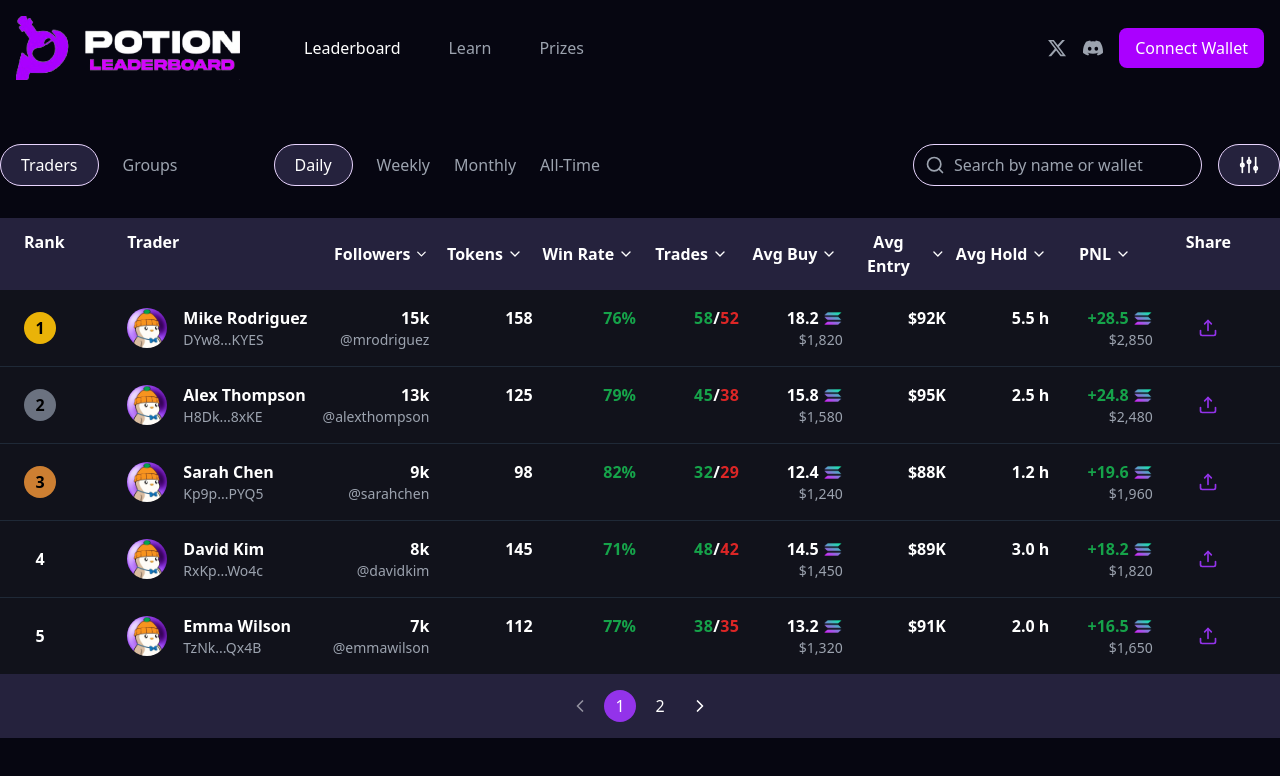
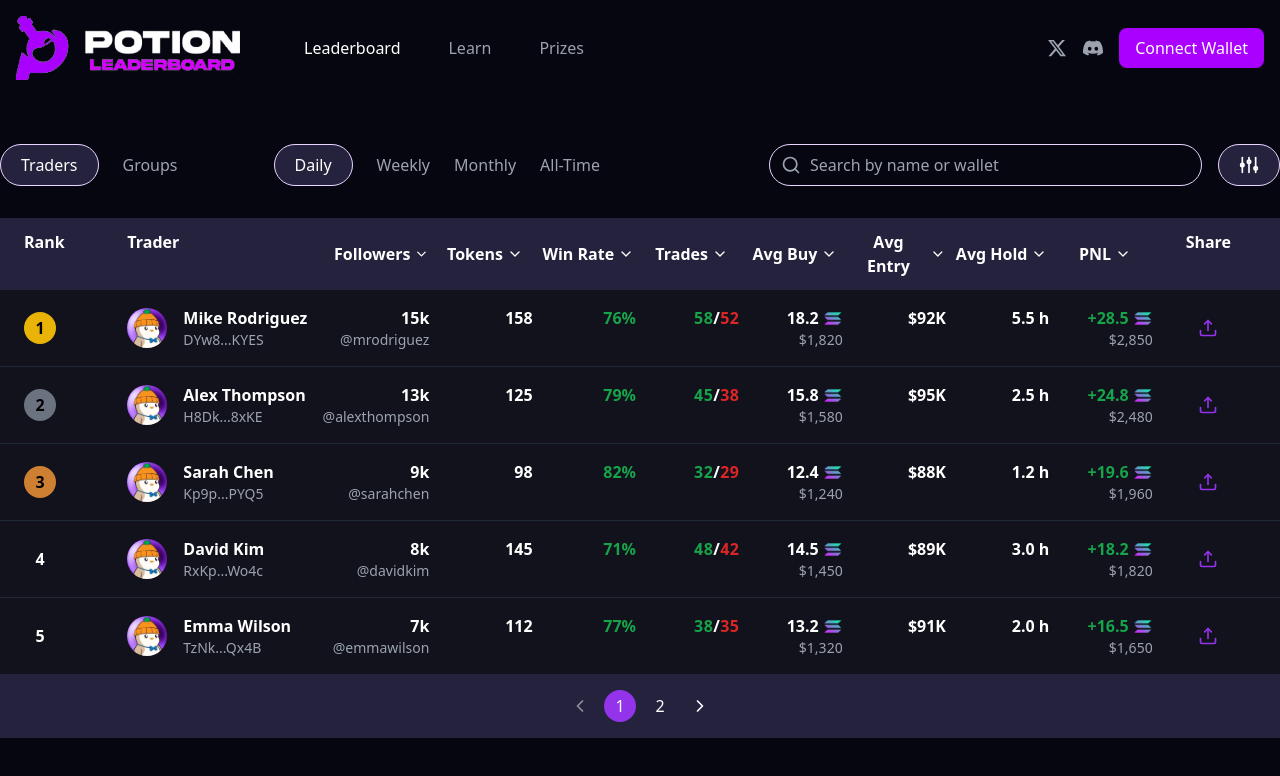
Before and after one commit to deiv-hash/potion-leaderboard, a Next.js app: page / in a window 1280 px wide. Shown: the top 776 px of the page. Built offline with nearby package versions, Linux system fonts and the light colour scheme.

Commit message:
Adjust search input padding in Searchbar

```diff
--- a/app/components/Searchbar.tsx
+++ b/app/components/Searchbar.tsx
@@ -15,7 +15,7 @@ export function Searchbar({ onSearch }: SearchBarProps) {
           type="text"
           placeholder="Search by name or wallet"
           onChange={(e) => onSearch(e.target.value)}
-          className="w-full pl-10 pr-4 py-2 bg-transparent border border-purple-200 rounded-full"
+          className="w-full pl-10 pr-40 py-2 bg-transparent border border-purple-200 rounded-full"
         />
       </div>
     </div>
```
